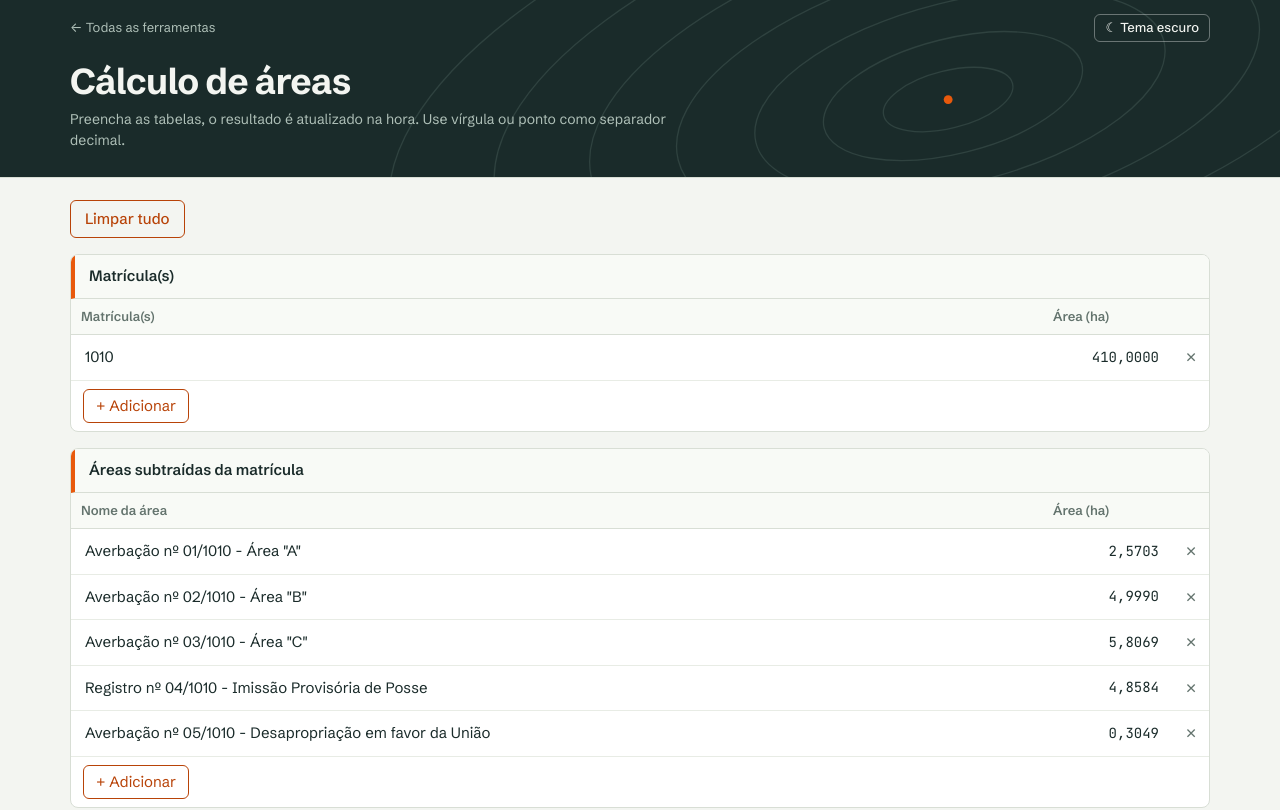
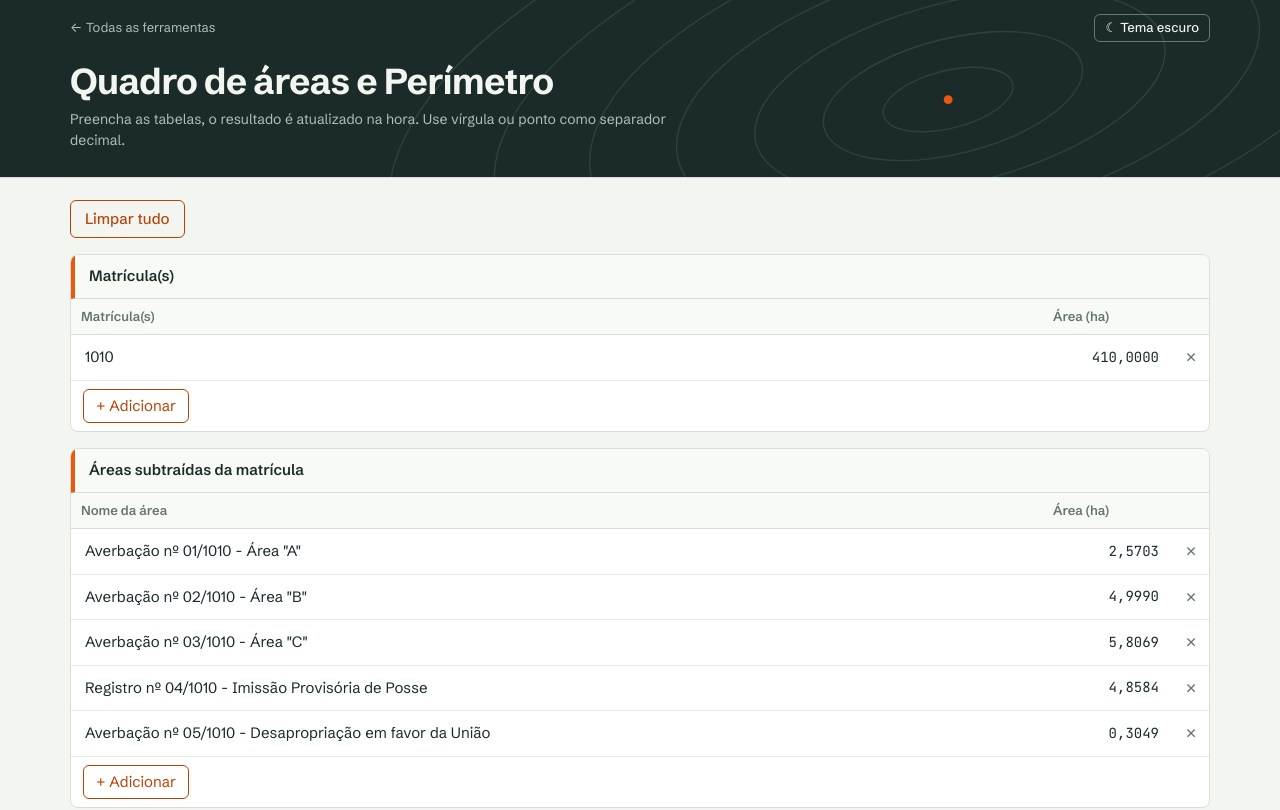
Before and after one commit to euberfabiosouza-cloud/ferramentas, a plain HTML site: page areas/index.html in a window 1280 px wide. Shown: the top 810 px of the page. Drawn offline with Linux system fonts and the light colour scheme.

Commit message:
Update title and heading for area calculation page

```diff
--- a/areas/index.html
+++ b/areas/index.html
@@ -4,7 +4,7 @@
 <meta charset="utf-8">
 <meta name="viewport" content="width=device-width, initial-scale=1">
 <meta name="color-scheme" content="light dark">
-<title>Cálculo de áreas · Ferramentas</title>
+<title>Quadro de áreas e Perímetro · Ferramentas</title>
 <meta name="description" content="Cálculo de áreas: matrícula, áreas subtraídas, parcelas certificadas e áreas levantadas, com texto pronto para copiar.">
 <link rel="icon" href="../assets/favicon.svg" type="image/svg+xml">
 <link rel="preconnect" href="https://fonts.googleapis.com">
@@ -64,7 +64,7 @@ pre { margin: 0; padding: 14px 16px; white-space: pre-wrap; word-break: break-wo
     </nav>
     <div class="top-main">
       <div>
-        <h1>Cálculo de áreas</h1>
+        <h1>Quadro de áreas e Perímetro</h1>
         <p class="lead">Preencha as tabelas, o resultado é atualizado na hora. Use vírgula ou ponto como separador decimal.</p>
       </div>
     </div>
```
